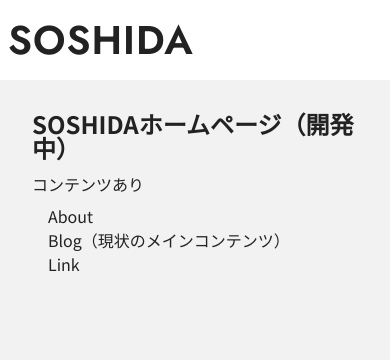
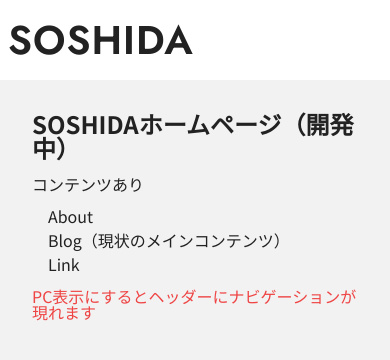
Before and after one commit to is1-coder/homepage, a Next.js app: page / in a window 390 px wide. Shown: the top 360 px of the page. Built offline with nearby package versions, Linux system fonts and the light colour scheme.

Commit message:
sp表示対応（仮）

```diff
--- a/src/app/page.tsx
+++ b/src/app/page.tsx
@@ -8,6 +8,9 @@ export default function Home() {
         <li>Blog（現状のメインコンテンツ）</li>
         <li>Link</li>
       </ul>
+      <p className="my-4 text-red-500 block md:hidden">
+        PC表示にするとヘッダーにナビゲーションが現れます
+      </p>
     </div>
   );
 }
```
